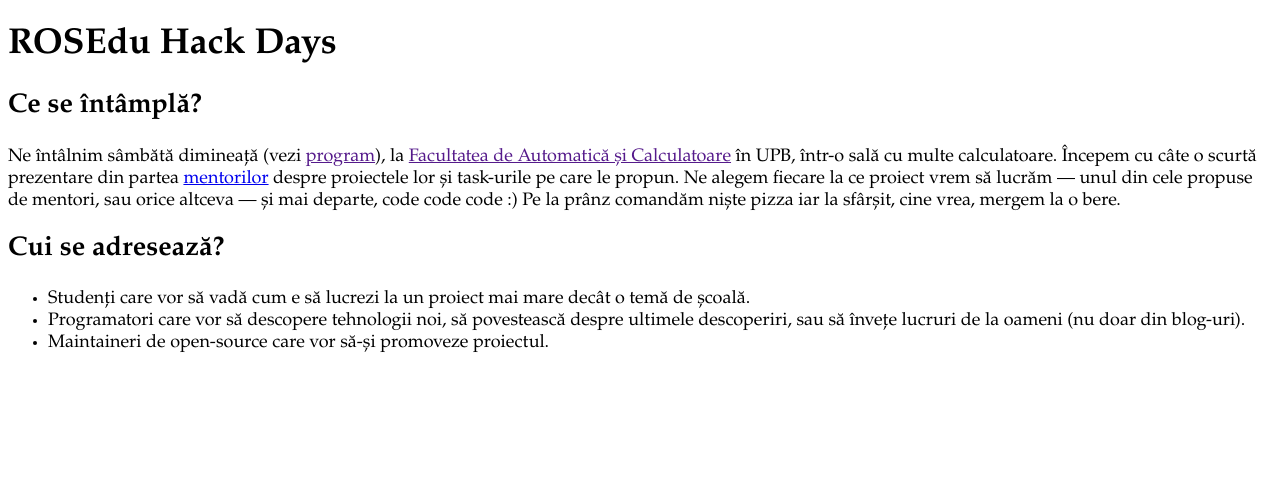
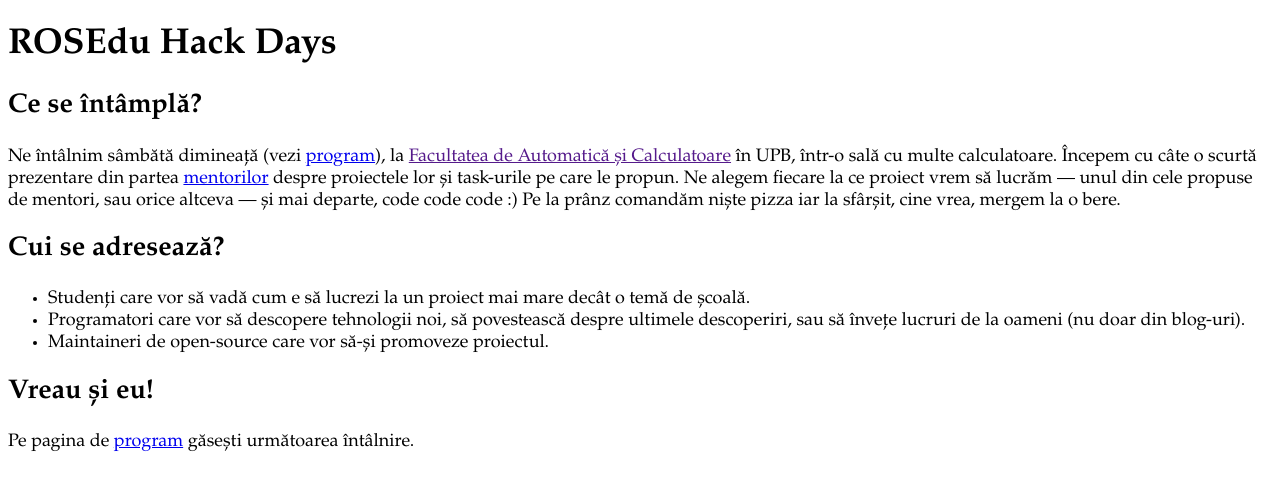
Before and after one commit to rosedu/hackday, a Jekyll site: the page built from index.html, in a window 1280 px wide. Shown: the top 491 px of the page. Built offline with Jekyll 4.4.1, drawn with Linux system fonts in a browser that asks for light colours; some of the changed lines change nothing that is shown.

Commit message:
link to "program" page

```diff
--- a/index.html
+++ b/index.html
@@ -7,16 +7,18 @@
 
 <h1>ROSEdu Hack Days</h1>
 
+
 <h2>Ce se întâmplă?</h2>
 
-<p>Ne întâlnim sâmbătă dimineață (vezi <a href="">program</a>), la <a
-href="">Facultatea de Automatică și Calculatoare</a> în UPB, într-o sală
-cu multe calculatoare. Începem cu câte o scurtă prezentare din partea <a
-href="mentori.html">mentorilor</a> despre proiectele lor și task-urile
-pe care le propun. Ne alegem fiecare la ce proiect vrem să lucrăm
-&mdash; unul din cele propuse de mentori, sau orice altceva &mdash; și
-mai departe, code code code :) Pe la prânz comandăm niște pizza iar la
-sfârșit, cine vrea, mergem la o bere.</p>
+<p>Ne întâlnim sâmbătă dimineață (vezi <a href="program">program</a>),
+la <a href="">Facultatea de Automatică și Calculatoare</a> în UPB,
+într-o sală cu multe calculatoare. Începem cu câte o scurtă prezentare
+din partea <a href="mentori.html">mentorilor</a> despre proiectele lor
+și task-urile pe care le propun. Ne alegem fiecare la ce proiect vrem să
+lucrăm &mdash; unul din cele propuse de mentori, sau orice altceva
+&mdash; și mai departe, code code code :) Pe la prânz comandăm niște
+pizza iar la sfârșit, cine vrea, mergem la o bere.</p>
+
 
 <h2>Cui se adresează?</h2>
 
@@ -32,4 +34,11 @@
   proiectul.</li>
 </ul>
 
+
+<h2>Vreau și eu!</h2>
+
+<p>Pe pagina de <a href="program.html">program</a> găsești următoarea
+întâlnire.</p>
+
+
 </body>
```
